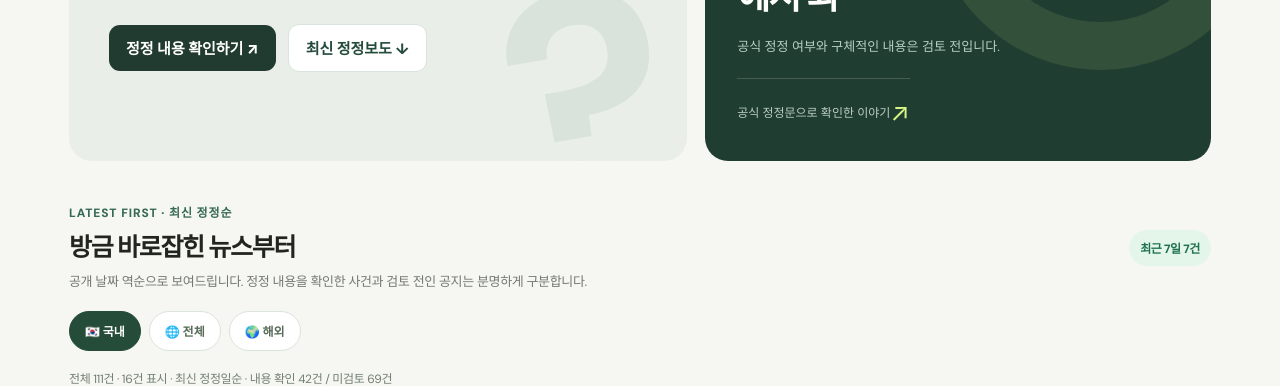
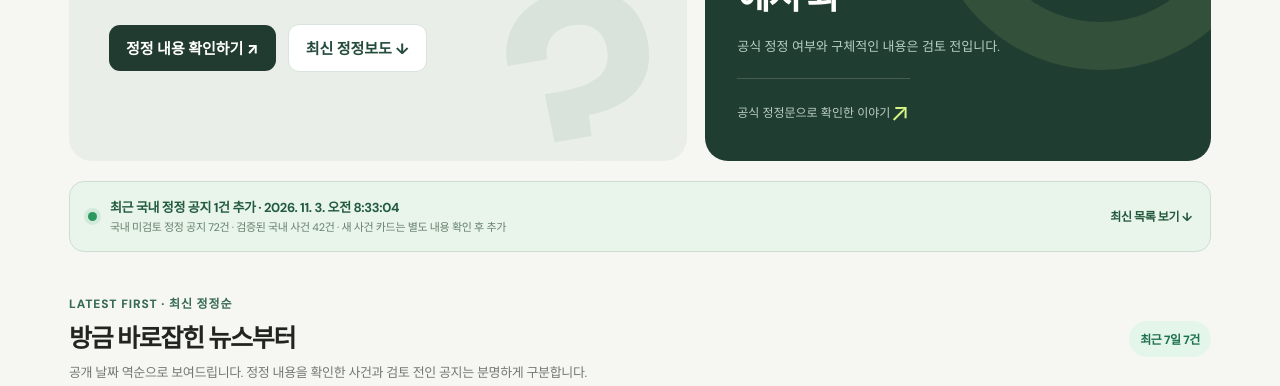
Before and after one commit to ghlee6-wq/obo-archive, a plain HTML site: page index.html in a window 1280 px wide. Shown: the part 424-810 px from the top of the page. Drawn offline with Linux system fonts and the light colour scheme.

Commit message:
Surface latest Korean feed changes prominently with data freshness indicator and new-item badges

```diff
--- a/index.html
+++ b/index.html
@@ -60,6 +60,15 @@
 .recent-title{font-size:17px;line-height:1.52;font-weight:850;letter-spacing:-.5px;word-break:keep-all;flex:1}
 .recent-detail{font-size:12px;line-height:1.7;color:#6a756b}.recent-footer{display:flex;align-items:center;justify-content:space-between;font-size:11px;color:#7a857b;margin-top:auto;padding-top:9px;border-top:1px solid #edf0eb}
 @media(max-width:700px){.recent-grid{grid-template-columns:1fr}.recent-item{min-height:155px;padding:17px}.recent-title{font-size:15px}.recent-section .section-head{align-items:flex-start;flex-wrap:wrap}.hero-news-headline{font-size:clamp(31px,8.5vw,43px)!important;line-height:1.26!important;letter-spacing:-1.6px!important}}
+
+.freshness-strip{display:flex;align-items:center;gap:13px;margin-top:20px;padding:15px 18px;border:1px solid #cbded0;background:#e9f4eb;border-radius:15px}
+.freshness-dot{height:9px;width:9px;background:#2d9760;border-radius:50%;flex:none;box-shadow:0 0 0 4px #d2eada}
+.freshness-copy{display:flex;flex:1;min-width:0;flex-direction:column;gap:3px}
+.freshness-copy strong{font-size:13px;color:#225b3f}
+.freshness-copy span{font-size:11px;color:#66816e;line-height:1.55}
+.freshness-open{flex:none;color:#24583c;font-size:12px;font-weight:850;text-decoration:none}
+.recent-status.new{background:#dcf2d8;color:#237344}
+@media(max-width:650px){.freshness-strip{padding:14px;gap:9px}.freshness-copy strong{font-size:12px}.freshness-open{font-size:11px}.freshness-dot{width:7px;height:7px}}
 </style>
 </head>
 <body>
@@ -68,6 +77,14 @@
 <section id="home">
 <div class="mobile-search"><label class="navsearch"><svg width="17" height="17" viewBox="0 0 24 24" fill="none" stroke="currentColor" stroke-width="2"><circle cx="11" cy="11" r="7"/><path d="m20 20-4-4"/></svg><input id="searchMobile" type="search" placeholder="사건, 언론사, 키워드 검색" autocomplete="off"/></label></div>
 <div class="hero"><div class="hero-main"><div class="eyebrow" id="heroEyebrow">THIS WEEK · 최근 7일</div><h1 class="hero-news-headline" id="heroHeadline">이번 주<br/>어떤 뉴스가<br/>바로잡혔을까?</h1><p class="hero-desc" id="heroDesc">최근 일주일 안에 공개된 정정 중 흥미로운 사건을 먼저 보여드립니다.</p><div class="hero-actions"><button class="btn btn-primary" id="randomHero">이번 주 사건 보기 <span>↗</span></button><button class="btn btn-light" id="browseBtn">최신 정정보도 ↓</button></div></div><button class="spotlight" id="spotlight" aria-label="오늘의 발견 보기"><div class="spot-top"><span class="spot-label" id="spotLabel">✦ 함께 볼 만한 정정</span><span class="spot-date" id="spotDate"></span></div><div class="spot-body"><span class="spot-topic" id="spotTopic"></span><h2 id="spotTitle"></h2><div class="spot-desc" id="spotDesc"></div></div><div class="spot-footer"><span>공식 정정문으로 확인한 이야기</span><span class="spot-arrow">↗</span></div></button></div>
+<div class="freshness-strip" role="status" aria-live="polite">
+  <div class="freshness-dot" aria-hidden="true"></div>
+  <div class="freshness-copy">
+    <strong id="freshnessHeadline">국내 정정보도 수집 상태 확인 중…</strong>
+    <span id="freshnessDetail">새로 발견한 공지와 최종 데이터 변경 시각을 알려드립니다.</span>
+  </div>
+  <a href="#recent" class="freshness-open">최신 목록 보기 ↓</a>
+</div>
 <section class="section recent-section" id="recent">
 <div class="section-head"><div><div class="eyebrow">LATEST FIRST · 최신 정정순</div><h2>방금 바로잡힌 뉴스부터</h2><div class="section-sub">공개 날짜 역순으로 보여드립니다. 정정 내용을 확인한 사건과 검토 전인 공지는 분명하게 구분합니다.</div></div><span id="recentWeekLabel" class="auto-tag">최근 7일 확인 중</span></div>
 <div id="recentRegionTabs" class="region-switch" aria-label="최신 정정 지역 선택"></div><div id="recentCount" class="recent-meta">최신 기록을 불러오는 중…</div>
@@ -127,11 +144,22 @@ async function loadData(){
     liveFeed=unreviewed;
     if(!cases.length)throw new Error('표시할 데이터가 없습니다');
     const formatted=d.updated_at?new Date(d.updated_at).toLocaleString('ko-KR'):'아직 자동 수집 전';
-    $('syncStatus').textContent=`검증된 이야기 ${verified.length}건 · 자동 발견 ${unreviewed.length}건 · 마지막 업데이트 ${formatted}`;
+    const krItems=unreviewed.filter(x=>x.country==='대한민국');
+    const lastChange=d.updated_at?new Date(d.updated_at).toLocaleString('ko-KR',{timeZone:'Asia/Seoul'}):'확인 전';
+    const lastAdded=d.korean_sync?.added_to_archive;
+    const addedAt=d.korean_sync?.last_new_at;
+    const addedTime=addedAt?new Date(addedAt).toLocaleString('ko-KR',{timeZone:'Asia/Seoul'}):null;
+    $('syncStatus').textContent=`공식 정정 확인 ${verified.length}건 · 국내 자동 발견 ${krItems.length}건 · 마지막 자료 변경 ${lastChange}`;
+    $('freshnessHeadline').textContent=addedTime && Number.isInteger(lastAdded) && lastAdded>0
+      ? `최근 국내 정정 공지 ${lastAdded}건 추가 · ${addedTime}`
+      : `자동 수집 연결 정상 · 마지막 데이터 변경 ${lastChange}`;
+    $('freshnessDetail').textContent=`국내 미검토 정정 공지 ${krItems.length}건 · 검증된 국내 사건 ${verified.filter(x=>x.country==='대한민국').length}건 · 새 사건 카드는 별도 내용 확인 후 추가`;
     renderCards();
     renderLatest();
   }catch(e){
-    $('syncStatus').textContent=`검증 사례 ${cases.length}건 표시 중 · 최신 데이터 연결 대기 (인터넷에 배포한 후 자동 갱신)`;
+    $('syncStatus').textContent=`최신 데이터 파일을 읽지 못했습니다 · ${String(e.message||e)}`;
+    $('freshnessHeadline').textContent='데이터 연결 실패 · Netlify 배포 상태 확인 필요';
+    $('freshnessDetail').textContent='사이트에 최신 data.json이 게시됐는지 확인하세요. 화면에 오래된 예시가 보일 수 있습니다.';
     renderLatest();
   }
 }
@@ -356,6 +384,10 @@ function recentEntryElement(c){
  const region=document.createElement('span');region.textContent=c.country==='대한민국'?'🇰🇷 국내':'🌍 해외';
  const flag=document.createElement('span');flag.className='recent-status'+(official?'':' candidate');flag.textContent=official?'정정 내용 확인':'검토 전';
  top.append(date,region,flag);
+ const firstSeen=c.firstSeenAt?Date.parse(c.firstSeenAt):NaN;
+ if(!official&&Number.isFinite(firstSeen)&&Date.now()-firstSeen<=48*60*60*1000&&Date.now()>=firstSeen){
+   const fresh=document.createElement('span');fresh.className='recent-status new';fresh.textContent='새로 수집';top.appendChild(fresh);
+ }
  const title=document.createElement('div');title.className='recent-title';title.textContent=official?c.title:(c.titleOriginal||c.title);
  const description=document.createElement('div');description.className='recent-detail';
  description.textContent=official?'정정: '+c.after:'제목과 링크만 수집했습니다. 원문과 최초 보도 대조 전입니다.';
```
